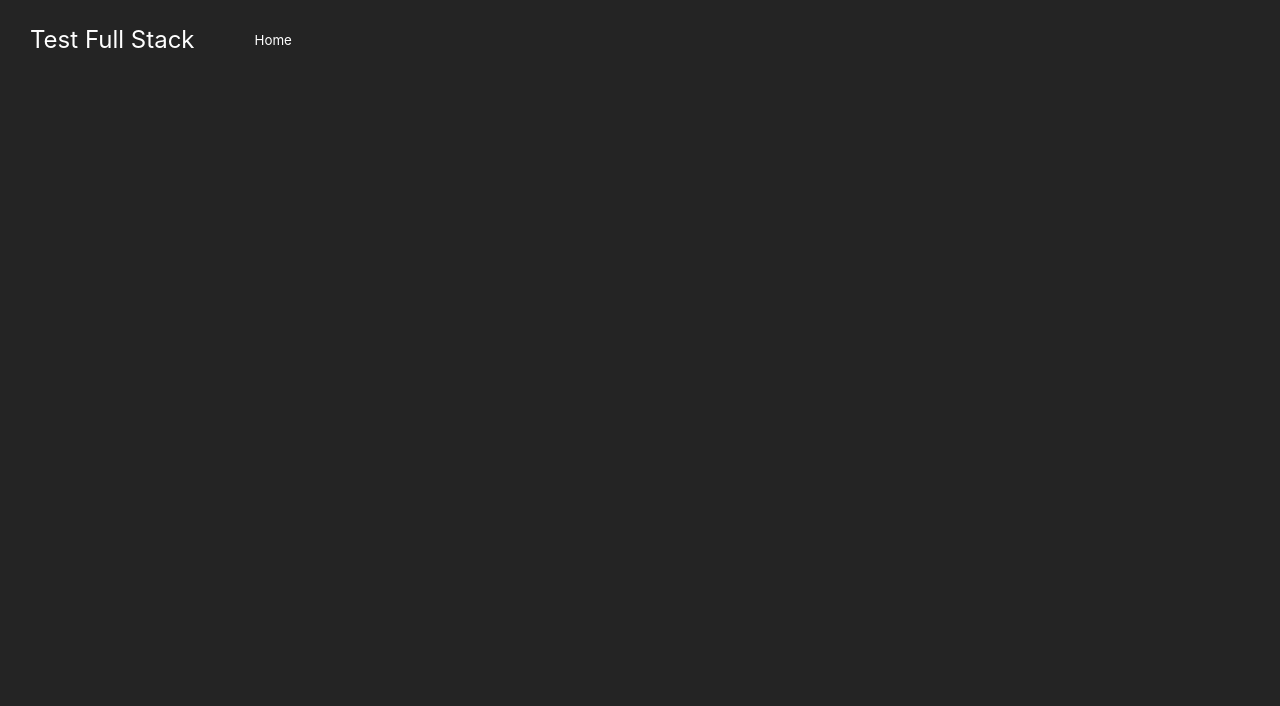
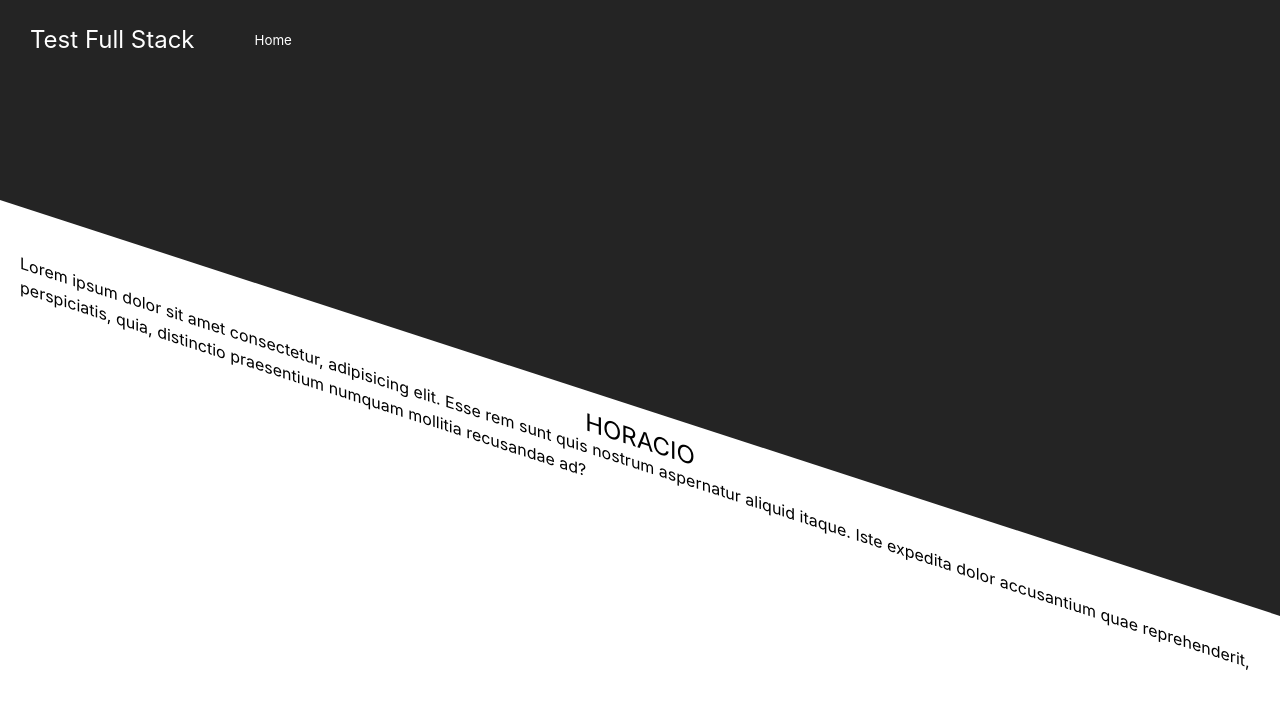
Before and after one commit to AngelRRand/testFullStack, a React (Vite) app in the folder Client/: page / in a window 1280 px wide. Shown: the top 706 px of the page. Built offline with nearby package versions, Linux system fonts and the light colour scheme.

Commit message:
presentarion component

```diff
--- /dev/null
+++ b/Client/src/component/Welcome.css
@@ -0,0 +1,22 @@
+.skewed {
+    width: 100%;
+    height: 100%;
+    background: var(--white);
+    transform: skewY(18deg);
+    transform-origin: top left;
+}
+.info{
+    position: absolute;
+    top: 15vh;
+    bottom: 0;
+    right: 0;
+    left: 0;
+    z-index: 10000;
+}
+.presentation{
+    display: flex;
+    align-items: center;
+    justify-content: center;
+    flex-direction: column;
+    padding: 20px;
+}
--- a/Client/src/component/Welcome.jsx
+++ b/Client/src/component/Welcome.jsx
@@ -1,13 +1,28 @@
 import React from 'react'
-
+import './Welcome.css'
+import { motion } from "framer-motion";
 const Welcome = () => {
     return (
-        <>
-            <div></div>
-            <div></div>
-            <div></div>
-            <div></div>
-        </>
+        <motion.div
+        className='info'
+            initial={{ x: -3500,  }}
+            animate= {{
+                x: 0,
+                transition: { duration: 5, ease: 'easeInOut' },
+            }}
+            exit= {{
+                opacity: 0,
+                trasition: {duration: 2, ease: 'easeInOut'}
+            }}
+        >
+            <div className="skewed">
+                <div className='presentation'>
+                    <h1>HORACIO</h1>
+                    <p>Lorem ipsum dolor sit amet consectetur, adipisicing elit. Esse rem sunt quis nostrum aspernatur aliquid itaque. Iste expedita dolor accusantium quae reprehenderit, perspiciatis, quia, distinctio praesentium numquam mollitia recusandae ad?</p>
+                </div>
+            </div>
+        </motion.div>
+
     )
 }
 
--- a/Client/src/view/landingpage/LandingPage.jsx
+++ b/Client/src/view/landingpage/LandingPage.jsx
@@ -1,7 +1,8 @@
 import React from 'react'
 import Container from '../../component/Container.jsx'
-import Button from '../../component/Button.jsx';
 import Transition from '../../component/Transition.jsx';
+import Welcome from '../../component/Welcome.jsx';
+
 
 const LandingPage = () => {
 
@@ -10,7 +11,7 @@ const LandingPage = () => {
       WH={'WH_landingPage'}
       >
       <Transition></Transition>
-        <h1>HOLA</h1>
+        <Welcome/>
     </Container>
   )
 }
```
Also changed, not shown: Client/src/assets/me.jpeg (deleted).
